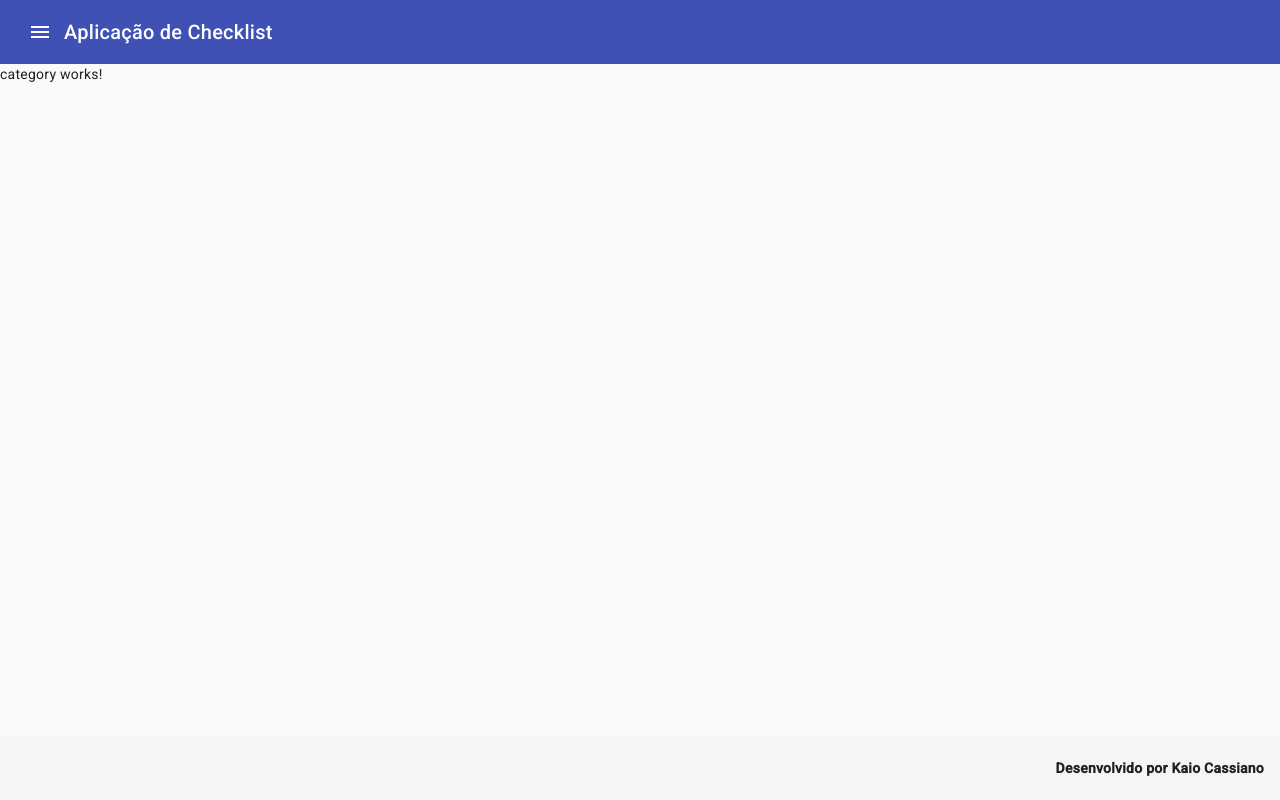
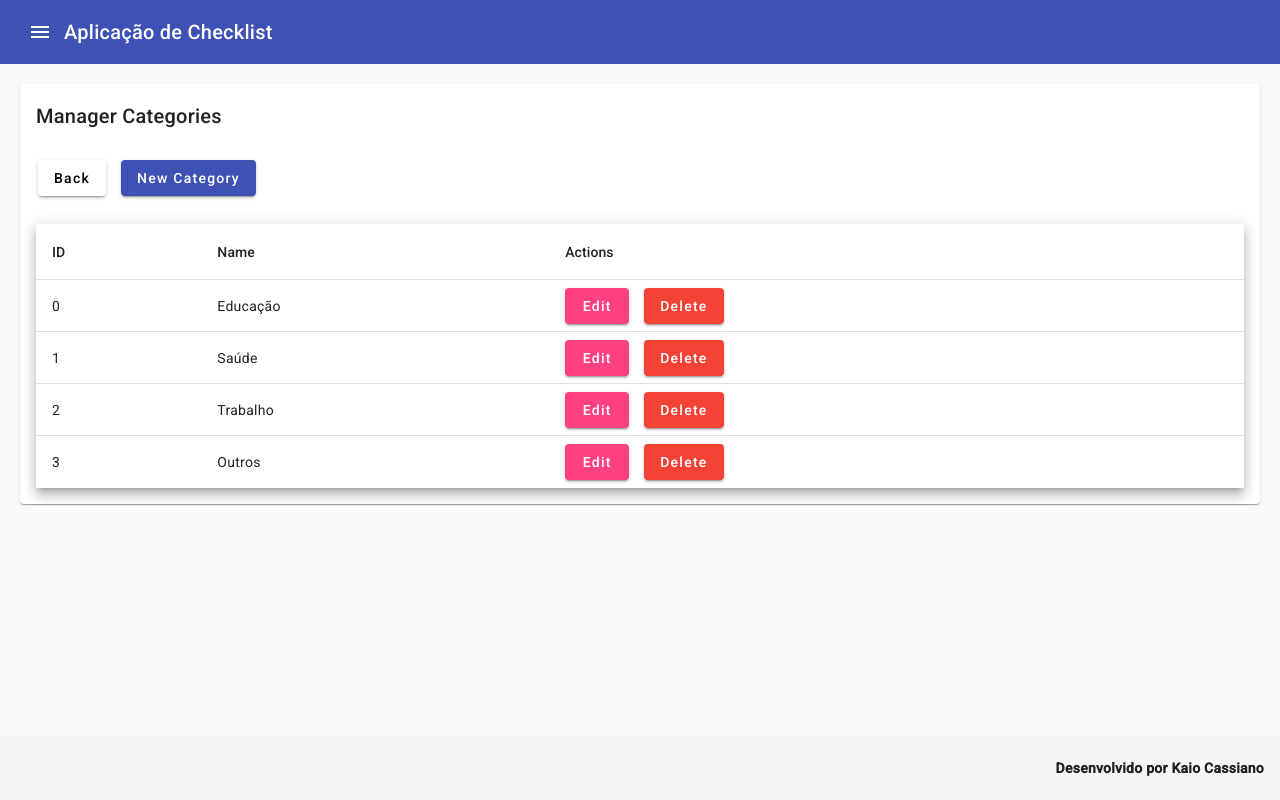
Before and after one commit to kaiocass/checklist-app, an Angular app: page /category in a window 1280 px wide. Built offline with nearby package versions, Linux system fonts and the light colour scheme.

Commit message:
Added category content

```diff
--- /dev/null
+++ b/src/app/_models/category.ts
@@ -0,0 +1,4 @@
+export class Category {
+  public name!: string;
+  public guid!: string;
+}
--- a/src/app/category/category.component.html
+++ b/src/app/category/category.component.html
@@ -1 +1,42 @@
-<p>category works!</p>
+<div>
+  <mat-card class="m-20">
+    <mat-card-header>
+      <mat-card-title>Manager Categories</mat-card-title>
+    </mat-card-header>
+
+    <mat-card-actions class="mt-20 ml-10">
+      <a class="j-end" mat-raised-button [routerLink]="['/']">Back</a>
+      <button mat-raised-button color="primary" class="ml-15" (click)="createNewCategory()">New Category</button>
+    </mat-card-actions>
+
+    <mat-card-content class="mt-20">
+      <table mat-table [dataSource]="dataSource" class="mat-elevation-z8 w-100">
+        <!-- Id Column -->
+        <ng-container matColumnDef="id">
+          <th mat-header-cell *matHeaderCellDef>ID</th>
+          <td mat-cell *matCellDef="let element; let i = index">{{ i }}</td>
+        </ng-container>
+
+        <!-- Name Column -->
+        <ng-container matColumnDef="name">
+          <th mat-header-cell *matHeaderCellDef>Name</th>
+          <td mat-cell *matCellDef="let element">{{ element.name }}</td>
+        </ng-container>
+
+        <!-- Actions Column -->
+        <ng-container matColumnDef="actions">
+          <th mat-header-cell *matHeaderCellDef>Actions</th>
+          <td mat-cell *matCellDef="let element">
+            {{ element.actions }}
+
+            <button mat-raised-button color="accent" class="mr-15" (click)="editCategory(element)">Edit</button>
+            <button mat-raised-button color="warn" (click)="deleteCategory(element)">Delete</button>
+          </td>
+        </ng-container>
+
+        <tr mat-header-row *matHeaderRowDef="displayedColumns"></tr>
+        <tr mat-row *matRowDef="let row; columns: displayedColumns"></tr>
+      </table>
+    </mat-card-content>
+  </mat-card>
+</div>
--- a/src/app/category/category.component.ts
+++ b/src/app/category/category.component.ts
@@ -1,10 +1,31 @@
-import { Component } from '@angular/core';
+import { Component, OnInit } from '@angular/core';
+import { Category } from '../_models/category';
+
+export const CATEGORY_DATA = [
+  {name: 'Educação', guid: 'aaa-bbb-ccc-ddd'},
+  {name: 'Saúde', guid: 'aaa-bbb-ccc-ddd'},
+  {name: 'Trabalho', guid: 'aaa-bbb-ccc-ddd'},
+  {name: 'Outros', guid: 'aaa-bbb-ccc-ddd'},
+]
 
 @Component({
   selector: 'app-category',
   templateUrl: './category.component.html',
   styleUrls: ['./category.component.css']
 })
-export class CategoryComponent {
+export class CategoryComponent implements OnInit {
+
+  public displayedColumns: string[] = ['id', 'name', 'actions'];
+  public dataSource: Category[] = CATEGORY_DATA;
+
+  constructor() {}
+
+  ngOnInit(): void {  }
+
+  public createNewCategory() { }
+
+  public editCategory(category: Category) { }
+
+  public deleteCategory(category: Category) { }
 
 }
--- a/src/styles.css
+++ b/src/styles.css
@@ -4,5 +4,10 @@ html, body { height: 100%; }
 body { margin: 0; font-family: Roboto, "Helvetica Neue", sans-serif; }
 
 .w-10p { width: 10%; }
-
 .ml-15 { margin-left: 15px; }
+.ml-10 { margin-left: 10px; }
+.mr-15 { margin-right: 15px; }
+.mt-20 { margin-top: 20px; }
+.w-100 { width: 100%; }
+.m-20 { margin: 20px; }
+.j-end { justify-content: end; }
```
Also changed, not shown: src/app/material.module.ts (+10 -5 lines).
